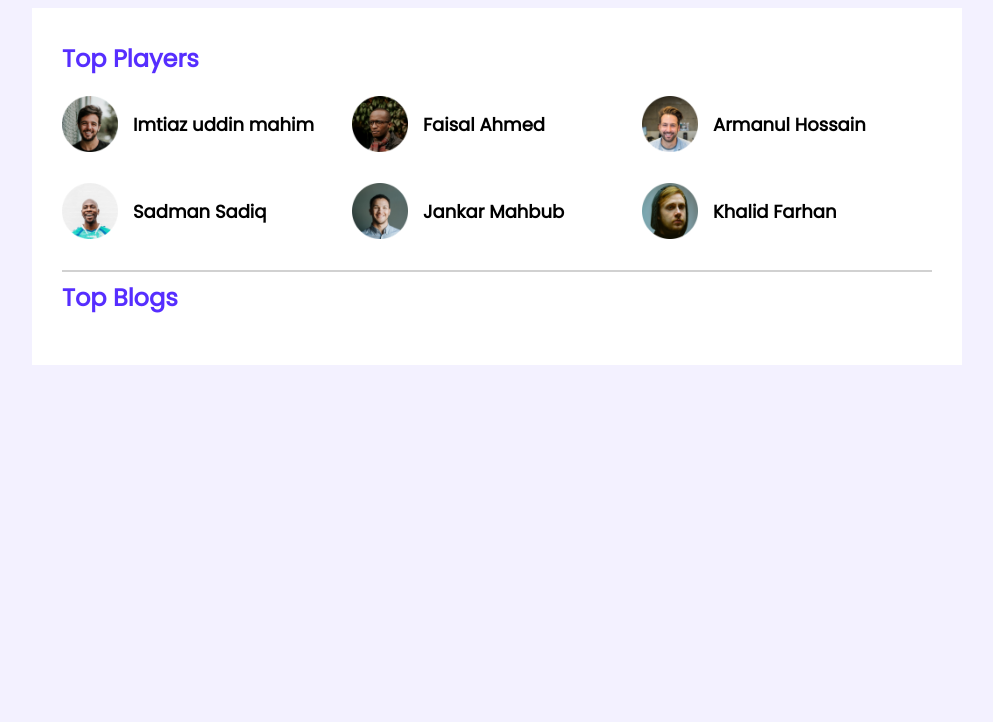
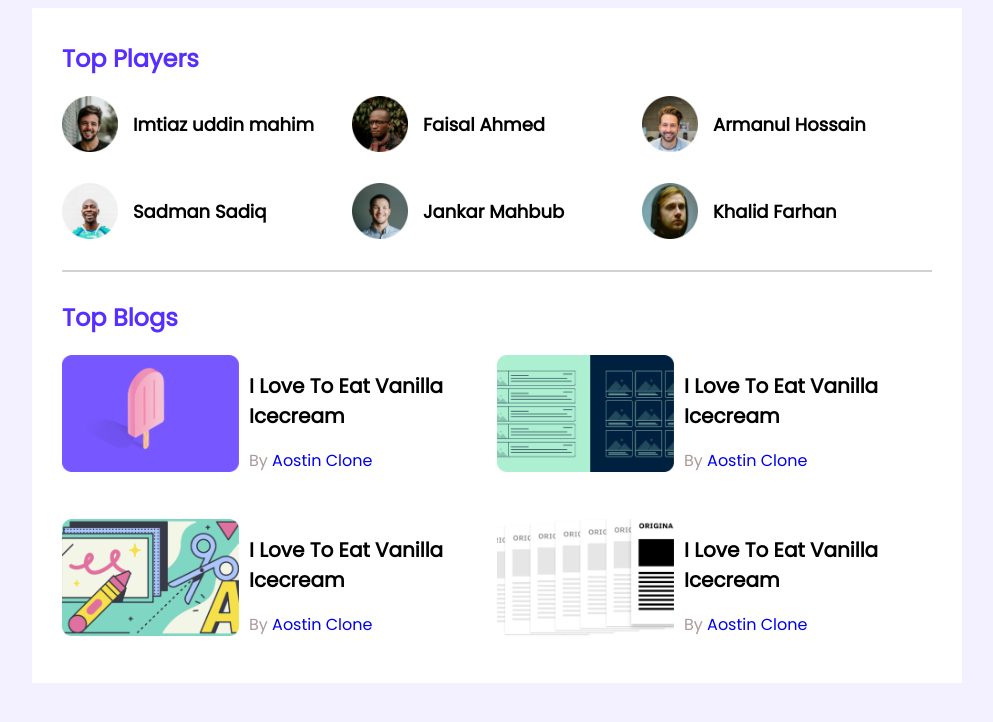
Before and after one commit to Imtiazmahim111/leader-board, a plain HTML site: page index.html in a window 1280 px wide. Shown: the whole page, without its empty margins (143-1136 px from the left). Drawn offline with Linux system fonts and the light colour scheme.

Commit message:
Top-blogs is added

```diff
--- a/index.html
+++ b/index.html
@@ -19,7 +19,7 @@
         <!--top players and top blogs-->
         <section class="container">
             <div class="top-players ">
-                <h1 class="section-title">Top Players</h1>
+                <h1>Top Players</h1>
                 <div class="players">
                     <div class="player">
                         <img src="images/players/player-1.png" alt="">
@@ -49,7 +49,50 @@
             </div>
             <hr>
             <div class="top-blogs">
-                <h1 class="section-title">Top Blogs</h1>
+                <h1>Top Blogs</h1>
+                <div class="blogs">
+                    <article class="blog">
+                        <div class="bolg-thumbnail">
+                            <img src="images/blogs/blog-1.png" alt="loading">
+                        </div>
+                        <div class="blog-detail">
+                            <h2>I Love To Eat Vanilla Icecream</h2>
+                            <p>By <a href="#">Aostin Clone</a></p>
+                        </div>
+
+                    </article>
+                    <article class="blog">
+                        <div class="bolg-thumbnail">
+                            <img src="images/blogs/blog-2.png" alt="loading">
+                        </div>
+                        <div class="blog-detail">
+                            <h2>I Love To Eat Vanilla Icecream</h2>
+                            <p>By <a href="#">Aostin Clone</a></p>
+                        </div>
+
+                    </article>
+                    <article class="blog">
+                        <div class="bolg-thumbnail">
+                            <img src="images/blogs/blog-3.png" alt="loading">
+                        </div>
+                        <div class="blog-detail">
+                            <h2>I Love To Eat Vanilla Icecream</h2>
+                            <p>By <a href="#">Aostin Clone</a></p>
+                        </div>
+
+                    </article>
+                    <article class="blog">
+                        <div class="bolg-thumbnail">
+                            <img src="images/blogs/blog-4.png" alt="loading">
+                        </div>
+                        <div class="blog-detail">
+                            <h2>I Love To Eat Vanilla Icecream</h2>
+                            <p>By <a href="#">Aostin Clone</a></p>
+                        </div>
+
+                    </article>
+                </div>
+
 
             </div>
         </section>
--- a/styles/style.css
+++ b/styles/style.css
@@ -13,7 +13,7 @@ main{
 .top-players{
     margin-bottom: 30px;
 }
-.section-title{
+.top-players h1{
     color: #562eff;
     margin-top: 3px;
 }
@@ -42,5 +42,39 @@ main{
 }
 hr{
     border:1px solid #d1d1d1;
+    margin-bottom: 28px;
 
 }
+/*--------------------------
+ top blogs styles start here
+ ------------------------------*/
+ .blogs{
+     display: grid;
+     grid-row-gap: 30px;
+     grid-template-columns: repeat(2, 1fr);
+ }
+.top-blogs h1{
+    color: #562eff;
+    margin-top: 3px;
+}
+.bolg-thumbnail img{
+    width: 177px;
+    height: 117px;
+}
+.blog{
+    display: flex;
+}
+.blog-detail{
+    margin-left: 10px;
+}
+.blog-detail h2{
+    font-size: 20px;
+}
+.blog-detail p{
+  color: #ad9a9a;
+  font-size: 16px;
+}
+.blog-detail a{
+    text-decoration: none;
+    font-size: 16px;
+}
```
